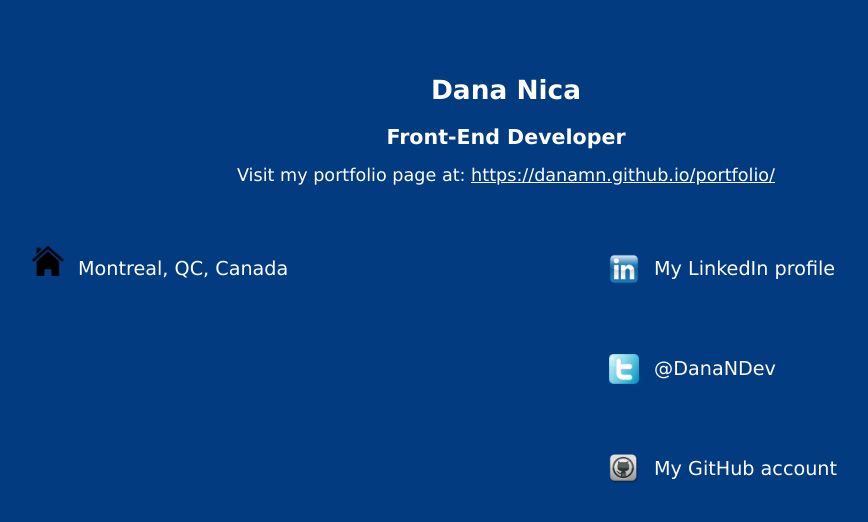
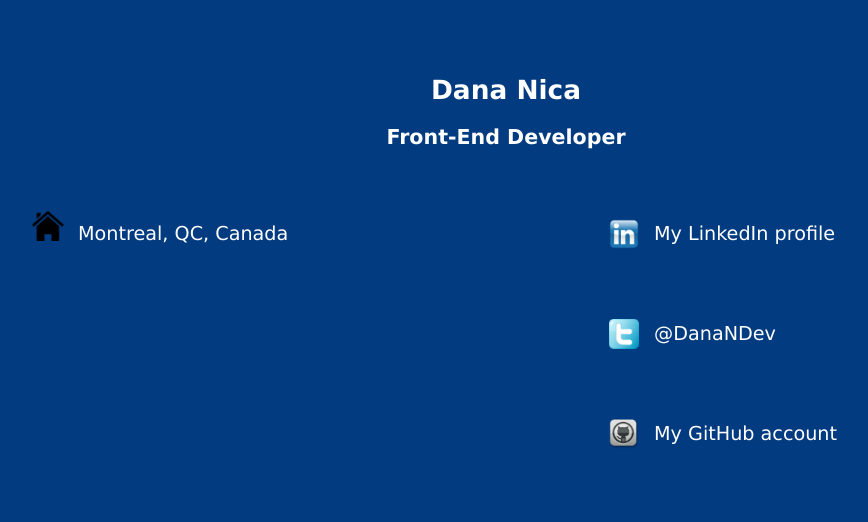
Before and after one commit to danamn/danamn.github.io, a plain HTML site: page index.html in a window 1280 px wide. Shown: the whole page, without its empty margins (134-1002 px from the left). Drawn offline with Linux system fonts and the light colour scheme.

Commit message:
Update index.html

```diff
--- a/index.html
+++ b/index.html
@@ -18,7 +18,6 @@
 	    	<div class='section-title'>
 		    	<h1> Dana Nica </h1>
 		    	<h3> Front-End Developer </h3>
-		    	<p> Visit my portfolio page at: <a href = "https://danamn.github.io/portfolio/">https://danamn.github.io/portfolio/</a></p>
 	    	</div>
 	    	<div class= 'contact-container'>
 	    		<div class = 'contact-subcontainer'>
```
